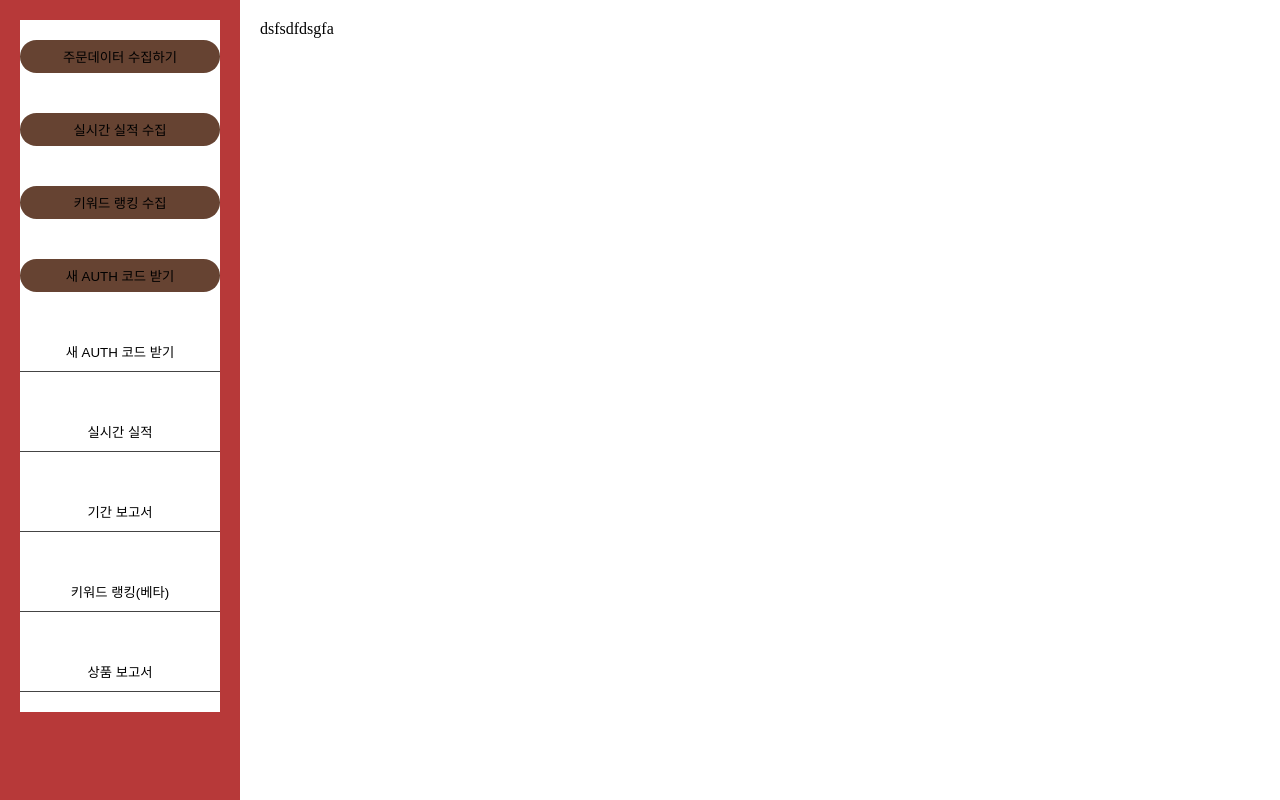
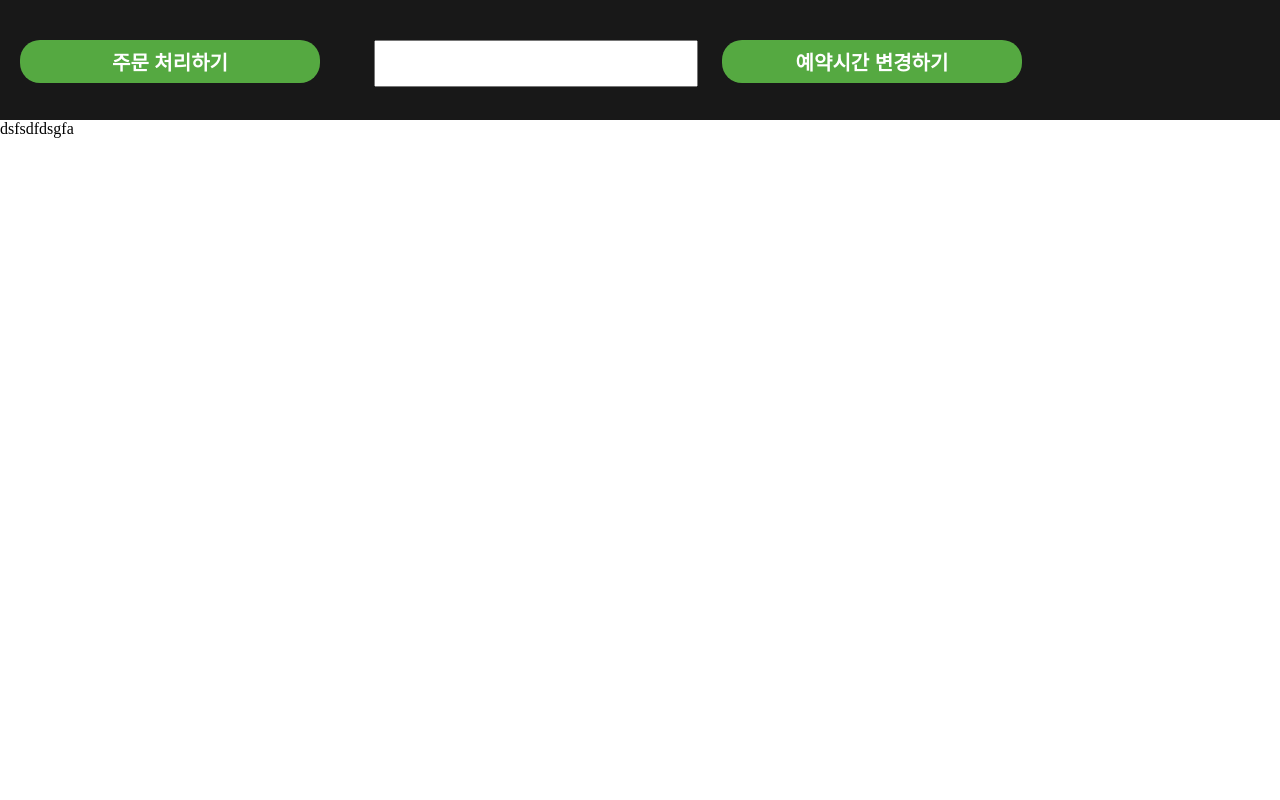
Before and after one commit to marginguide/bjprogram, a Flask app: page / in a window 1280 px wide. Run offline with Flask 3, Linux system fonts and the light colour scheme.

Commit message:
2025-03-06

```diff
--- a/app.py
+++ /dev/null
@@ -1,28 +0,0 @@
-from flask import Flask, render_template, request, url_for
-import threading
-import webview
-app = Flask(__name__, static_folder='./static', template_folder='./templates')
-app.secret_key = b'_5#y2L"F4Q8z\n\xec]/'
-
-@app.route('/')
-def home():
-    return render_template('index.html')
-
-@app.route('/get_auth', methods=["GET", "POST"])
-def get_auth():
-    if request.method == "GET":
-        return render_template('get_auth.html')
-    else:
-        from auth import create_url
-        url = create_url()
-        return url
-
-def start_server():
-    app.run(host='0.0.0.0', port=8000)
-
-if __name__ == '__main__':
-    t = threading.Thread(target=start_server)
-    t.daemon = True
-    t.start()
-    webview.create_window('BJ- ORDER', url="http://localhost:8000/", min_size=(1600, 1000), text_select=True, )
-    webview.start()
--- a/data_manage.py
+++ b/data_manage.py
@@ -7,6 +7,8 @@ def modif_column_name(file_path):
     df = pd.read_csv(file_path, encoding='utf-8-sig')
     df.columns = ['받는사람 이름',	'받는사람 전화번호',	'받는사람 전화번호2',	'받는사람 주소',	'받는사람 상세주소',
                         '상품 이름',	'옵션 이름',	'상품 수량',	'배송메시지',	'주문일시',	'주문번호']
+    if len(df) == 0:
+        return False
     df.to_excel('downloaded_files/togle.xlsx', index=False)
 
 
--- a/downloaded_files/muscleguards_20250305_355_1c66.csv
+++ /dev/null
@@ -1,4 +0,0 @@
-수령인,수령인 휴대전화,수령인 전화번호,수령인 주소,수령인 상세 주소,상품명(한국어 쇼핑몰),상품옵션,수량,배송메시지,주문일시,주문번호
-"김인자","010-4342-0979","--","전남 여수시 신기북7길 60 신기주공3단지","304-301","머슬가드 손목보호대 헬스 리스트랩","색상=화이트, 구성=1쌍","1","부재 시 문 앞에 놓아주세요.","2025-03-05 14:46:19","20250305-0000022"
-"김병준","010-3379-2059","--","서울 마포구 상수동 312-2","401","액상초크 탄마 : 에이블탄마","용량=50ml","1","","2025-03-05 18:43:15","20250305-0000038"
-"정수원","010-4914-2706","--","대전 동구 대학로 62 대전대학교","2생활관 B동 516호 정수원","머슬가드 밴드키트, 4컬러","구성=키트구매(10% 할인), 색상=전색상","1","A동 택배보관실 B동 표시된 곳에 놔둬주세요","2025-03-05 19:35:56","20250305-0000046"
--- /dev/null
+++ b/muscle.py
@@ -0,0 +1,47 @@
+# pyinstaller -w --uac-admin --add-data "templates;templates" --add-data "static;static" --contents-directory "." --noconfirm muscle.py
+
+from flask import Flask, render_template, request, url_for, redirect
+import threading
+import webview
+from datetime import datetime
+from apscheduler.schedulers.background import BackgroundScheduler
+
+app = Flask(__name__, static_folder='./static', template_folder='./templates')
+app.secret_key = b'_5#y2L"F4Q8z\n\xec]/'
+
+@app.route('/')
+def home():
+    pass
+    return render_template('index.html')
+
+@app.route('/ordering')
+def ordering():
+    from selenium_read_order import order_process
+    order_cnt = order_process()
+    complete_at = datetime.strftime(datetime.now(), "%H:%M:%S")
+    return render_template('result.html',
+                           complete_at = complete_at,
+                           order_cnt = order_cnt)
+
+
+
+# scheduler = BackgroundScheduler()
+
+# # 매일 오후 3시 30분에 실행 (24시간 형식)
+# scheduler.add_job(ordering, 'cron', hour=19, minute=42)
+
+
+
+# scheduler.start()
+
+
+
+def start_server():
+    app.run(host='0.0.0.0', port=5000)
+
+if __name__ == '__main__':
+    t = threading.Thread(target=start_server)
+    t.daemon = True
+    t.start()
+    webview.create_window('BJ- ORDER', url="http://localhost:5000/", min_size=(1600, 1000), text_select=True, )
+    webview.start()
--- a/static/style.css
+++ b/static/style.css
@@ -3,13 +3,21 @@ body{
     color:#000;
 }
 .container{
-    background-color: #444;
+    background-color: #ffffff;
     position:fixed;
     left:0;
     top:0;
     display: flex;
     flex-wrap: wrap;
-    height:100vh;
+    /* height:100vh; */
+    width: 100%;
+}
+
+.header{
+    width:100%;
+    padding:20px;
+    height:80px;
+    background: #181818;
 }
 .left_menusection{
     width:200px;
@@ -120,12 +128,16 @@ body{
 
 }
 .left_btn{
-    width:100%;
+    width:300px;
     margin:20px 0px;
     border:none;
-    background:#664332;
+    background: #55a941;
+    color:white;
+    font-weight:600;
+    font-size:20px;
     padding:7px;
     border-radius:20px;
+    margin-right:50px;
 }
 .left_menu_div{
     background:#fff;
@@ -140,3 +152,39 @@ body{
     padding:10px;
 
 }
+
+input {
+    width:300px;
+    font-size:20px;
+    padding:10px;
+    margin-right:20px;
+    text-align:center;
+    font-weight:600;
+    color: #3b7f2b;
+}
+.result{
+    width:100%;
+    padding:50px;
+}
+.is_success{
+    text-align:center;
+    font-size:100px;
+    font-weight:900;
+
+}
+.resut_table{
+    padding:10px;
+    text-align:center;
+}
+.result_box{
+    border-top: 1px dotted;
+    border-bottom:1px dotted;
+}
+.result_tile{
+    font-size:18px;
+    font-weight: 600;
+}
+.result_value{
+        font-size:50px;
+    font-weight: 40;
+}
--- a/templates/base.html
+++ b/templates/base.html
@@ -19,35 +19,14 @@
     </head>
     <body>
         <div class="container">
-            <div class="left_menusection">
-                <div class="left_button_div">
-                    <button class="left_btn" type="button" hx-get="/dailyscrawl_loading" hx-swap="innerHTML" hx-target="body">
-                        <span>주문데이터 수집하기</span>
-                    </button>
-                    <button  class="left_btn"  hx-get="/today_loading" hx-swap="innerHTML" hx-target="body">
-                        <i class="fa-solid fa-rotate"></i><span>실시간 실적 수집</span></button>
-                    </button>
-
-                    <button id="rankingButton" class="left_btn" onclick="startLoading()">
-                        <i class="fa-solid fa-medal"></i>
-                        <span id="buttonText">키워드 랭킹 수집</span>
-                    </button>
-                    <div id="loadingSpinner"  class="left_btn" style="display: none;">
-                        <i class="fas fa-spinner fa-spin"></i> 로딩 중...
-                    </div>
-                    <button  class="left_btn"  hx-get="/get_auth" hx-swap="innerHTML" hx-target=".right_content">
-                        <i class="fa-solid fa-rotate"></i><span>새 AUTH 코드 받기</span></button>
-                    </button>
-                </div>
-                <div class="left_menu_div">
-                    <a href="/dashboard"><button class="parent_menu_btn"><i class="fa-solid fa-gauge"></i><span>새 AUTH 코드 받기</span></button></a>
-                    <a href="/today_render"><button class="parent_menu_btn"><i class="fa-solid fa-clock"></i><span>실시간 실적</span></button></a>
-                    <a href="/term"><button class="parent_menu_btn"><i class="fa-solid fa-calendar-week"></i><span>기간 보고서</span></button></a>
-                    <a href="/ranking"><button class="parent_menu_btn"><i class="fa-solid fa-medal"></i><span>키워드 랭킹(베타)</span></button></a>
-                    <a href="/product_report_main"><button class="parent_menu_btn"><i class="fa-solid fa-gifts"></i><span>상품 보고서</span></button></a>
-                </div>
+            <div class="header">
+                <button class="left_btn" type="button" hx-get="/ordering" hx-swap="innerHTML" hx-target="#body_div">
+                    <span>주문 처리하기</span>
+                </button>
+                <input type="text" >
+                <button  class="left_btn">예약시간 변경하기</button>
             </div>
-            <div class="right_content ">
+            <div id="body_div" style="width:100%">
                 {% block content %}
 
                 {% endblock %}
```
Also changed, not shown: auto.py (added, +47 -0 lines), requirements.txt (+20 -0 lines), selenium_read_order.py (+65 -51 lines), templates/result.html (added, +22 -0 lines), 3 other files.
